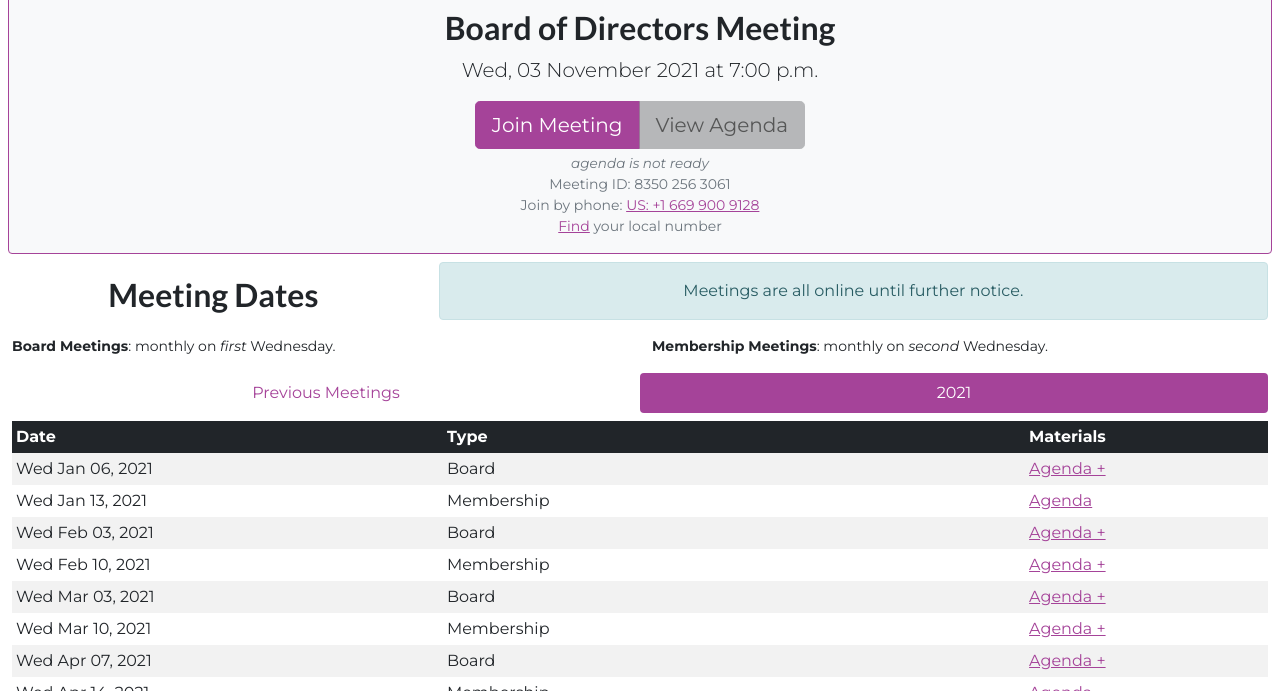
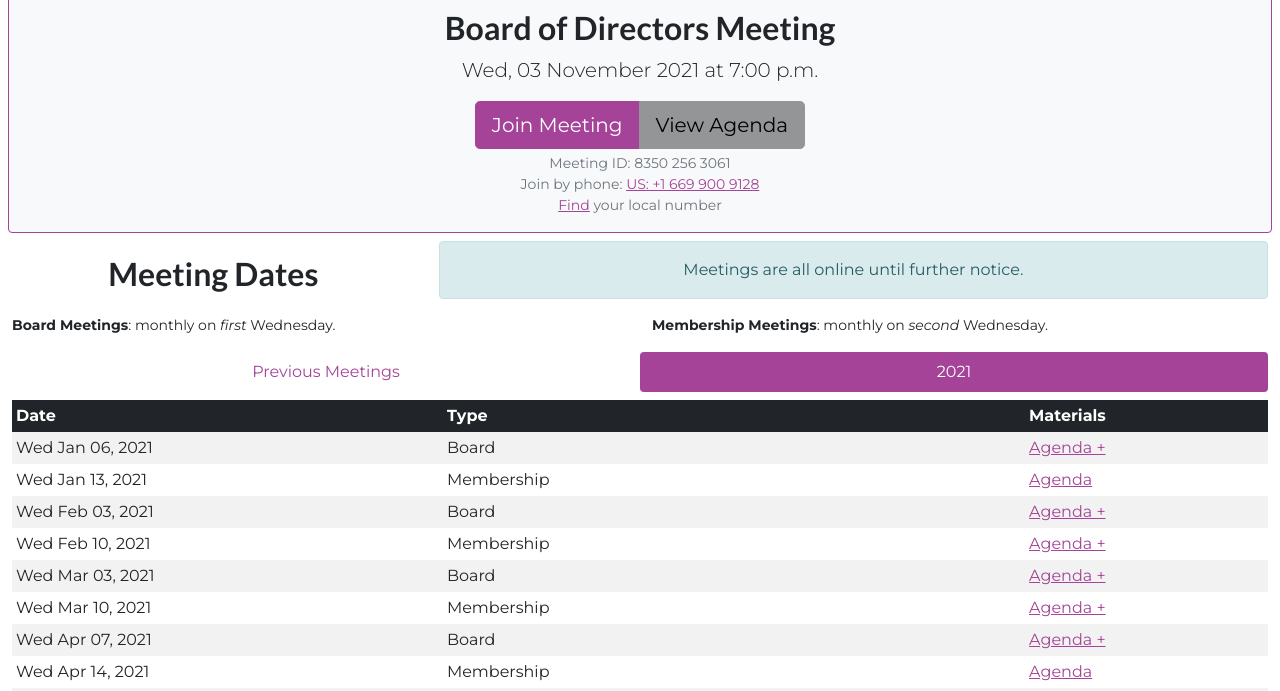
Before and after one commit to sfpride/members, a Jekyll site: the page built from index.html, in a window 1280 px wide and 900 px high, cut to the strip 209-900 px from the top of the window. Built offline with Jekyll 4.4.1, drawn with Linux system fonts in a browser that asks for light colours; some web fonts are replaced.

```diff
--- a/_data/meetings.yml
+++ b/_data/meetings.yml
@@ -5,7 +5,7 @@
   time: "7:00 p.m."
   zoom-link: "https://us02web.zoom.us/j/83502563061?pwd=ZGQxVXNuNUczMHR4VDZLVUNwMVF2UT09"
   zoom-id: "8350 256 3061"
-  #agenda: "https://cdn.sfpride.org/docs/meetings/20211005-sfpride-boardMeeting-agenda.pdf"
+  agenda: "https://cdn.sfpride.org/docs/meetings/20211103-sfpride-board-agenda.pdf"
   #packet: "https://storage.googleapis.com/sfpride/docs/meetings/%2020211006-sfpride-boardmeeting-packet.pdf"
 - title: Membership Meeting
   active: false
```
